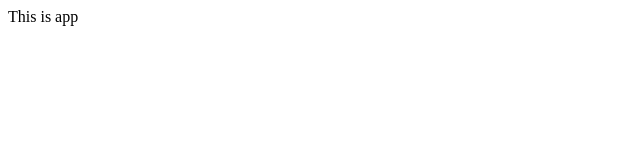
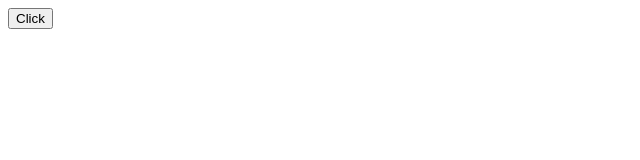
Before and after one commit to NikitOS-1/learn, a React (Create React App) app: page / in a window 1280 px wide. Shown: the top 160 px of the page, without its empty margins (0-640 px from the left). Built offline with nearby package versions, Linux system fonts and the light colour scheme.

Commit message:
add function click

```diff
--- a/src/App.tsx
+++ b/src/App.tsx
@@ -1,5 +1,12 @@
 function App() {
-  return <div className="App">This is app</div>;
+  const clickMe = () => {
+    console.log("Click");
+  };
+  return (
+    <div className="App">
+      <button onClick={clickMe}>Click</button>
+    </div>
+  );
 }
 
 export default App;
```
